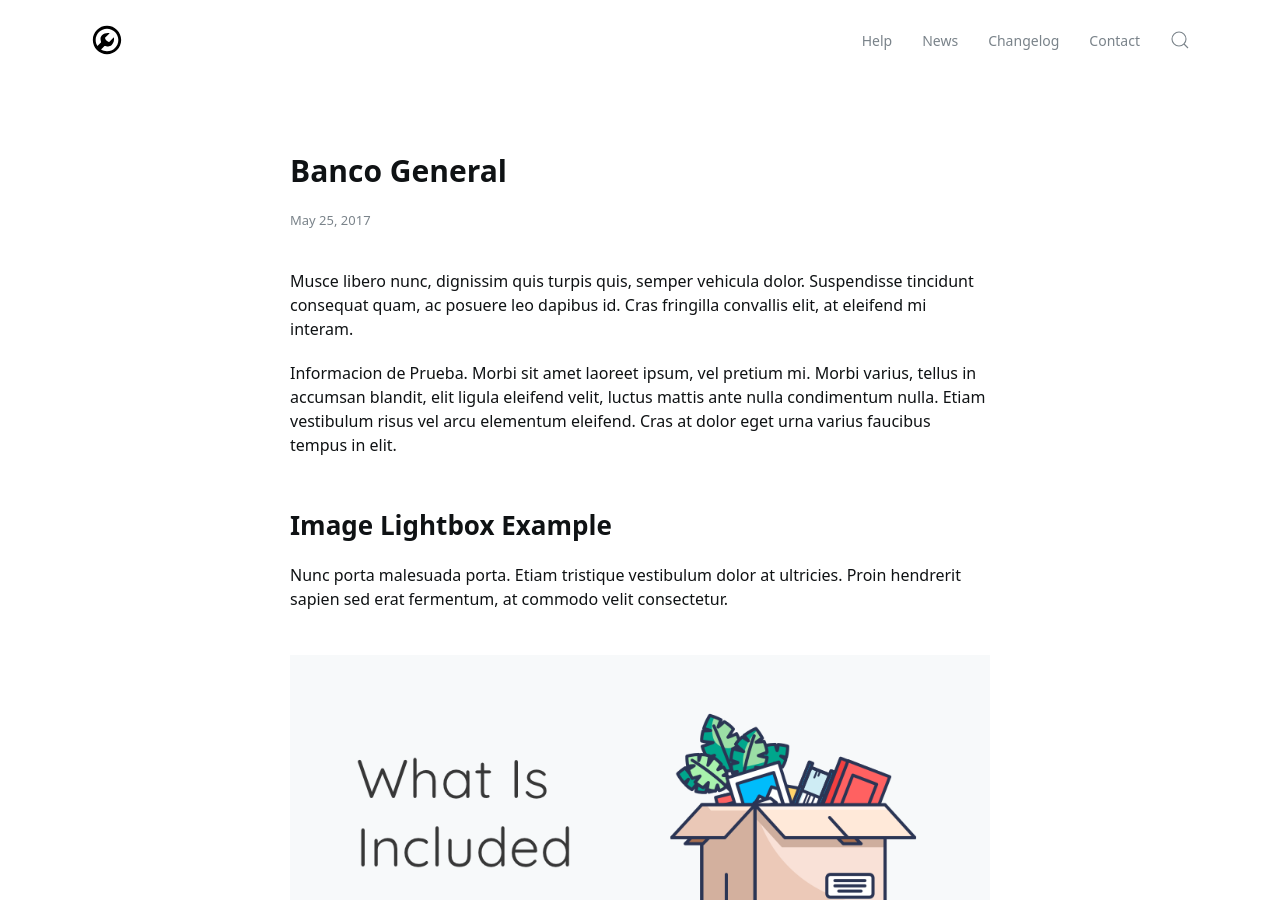
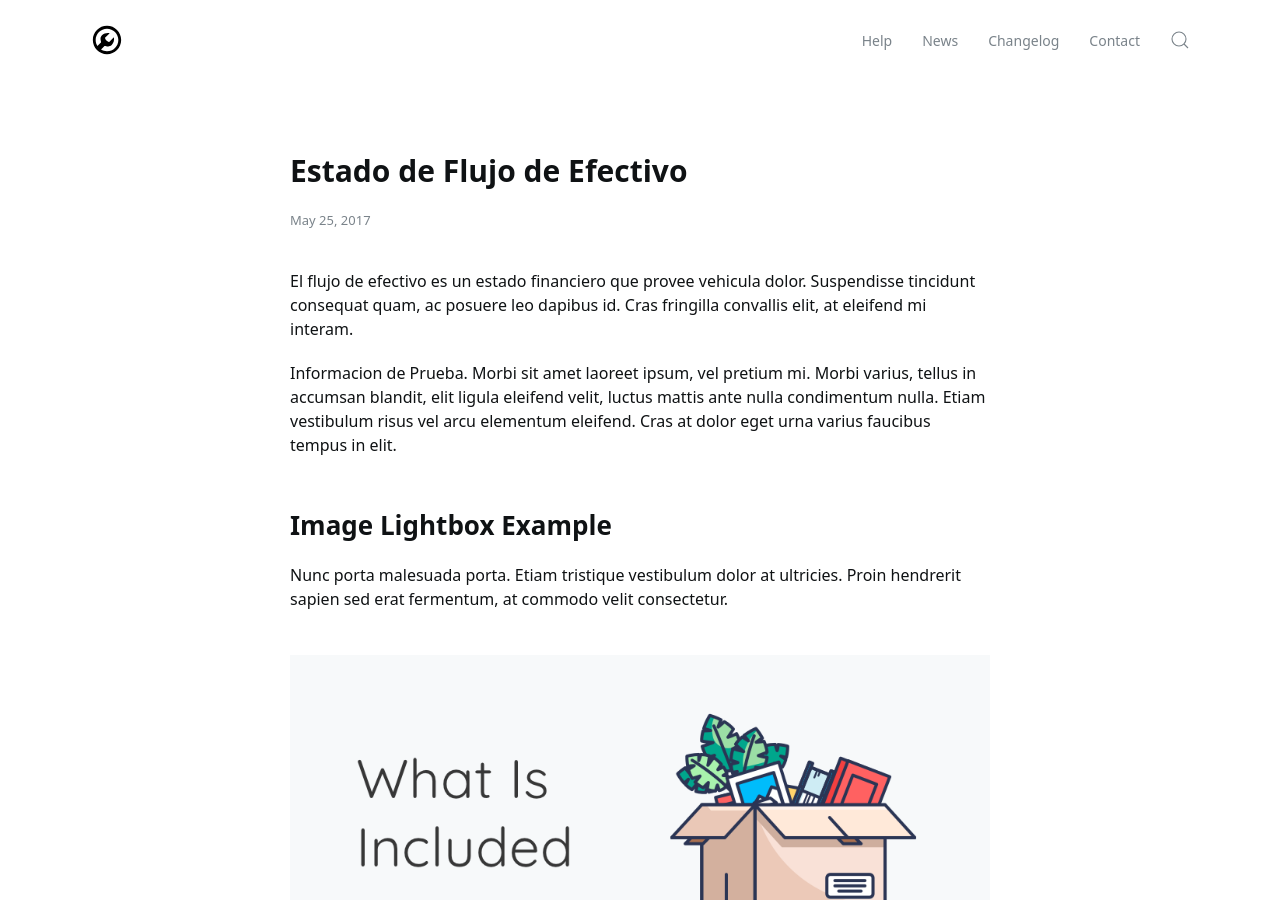
Before and after one commit to jelmii/jelmii.github.io, a Jekyll site: the page built from _posts/2017-05-25-post0.md, in a window 1280 px wide and 900 px high. Built offline with Jekyll 4.4.1, drawn with Linux system fonts in a browser that asks for light colours.

Commit message:
Update 2017-05-25-post0.md

```diff
--- a/_posts/2017-05-25-post0.md
+++ b/_posts/2017-05-25-post0.md
@@ -1,12 +1,12 @@
 ---
 layout: post
-title: Banco General
+title: Estado de Flujo de Efectivo
 categories: [Getting Started, Account and Billing, Troubleshooting]
 tags: featured
 author: John Black
 ---
 
-Musce libero nunc, dignissim quis turpis quis, semper vehicula dolor. Suspendisse tincidunt consequat quam, ac posuere leo dapibus id. Cras fringilla convallis elit, at eleifend mi interam.
+El flujo de efectivo es un estado financiero que provee vehicula dolor. Suspendisse tincidunt consequat quam, ac posuere leo dapibus id. Cras fringilla convallis elit, at eleifend mi interam.
 
 Informacion de Prueba. Morbi sit amet laoreet ipsum, vel pretium mi. Morbi varius, tellus in accumsan blandit, elit ligula eleifend velit, luctus mattis ante nulla condimentum nulla. Etiam vestibulum risus vel arcu elementum eleifend. Cras at dolor eget urna varius faucibus tempus in elit.
 
```
